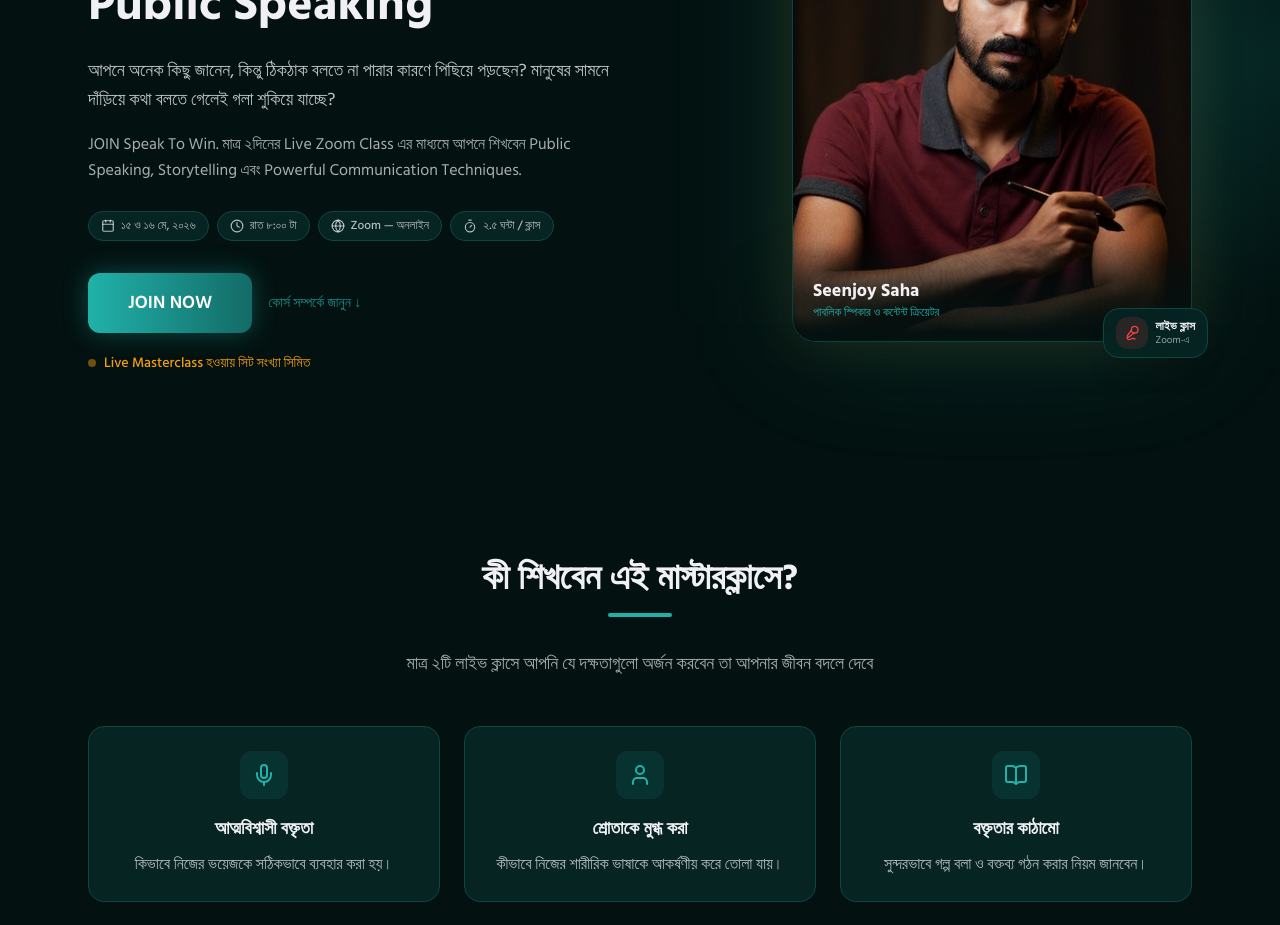
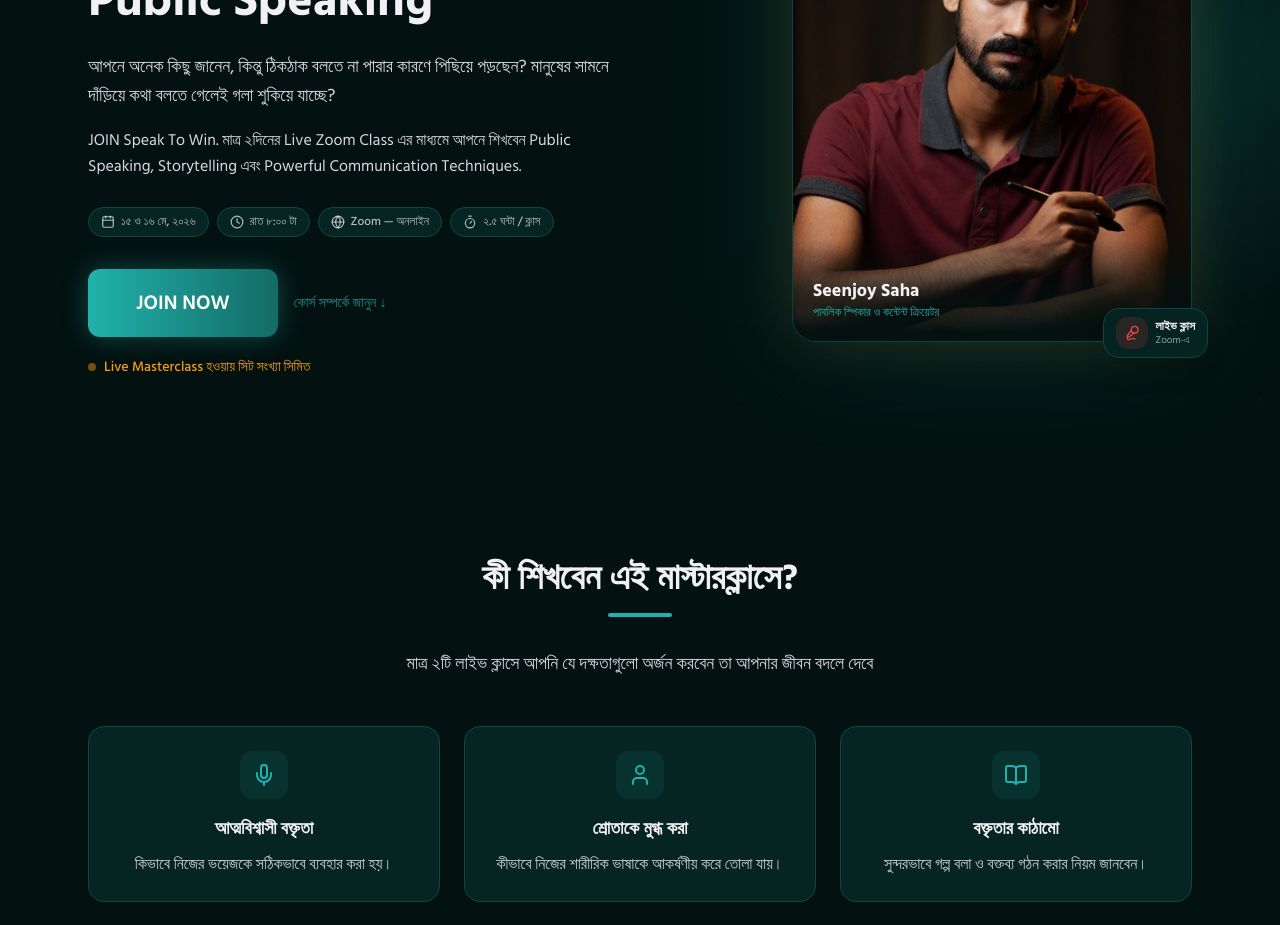
Before and after one commit to shihabhq/seenjoy-academy, a Next.js app: page / in a window 1280 px wide. Shown: the part 340-1265 px from the top of the page. Built offline with nearby package versions, Linux system fonts and the light colour scheme.

Commit message:
minor bug fixed

```diff
--- a/src/components/landing/HeroSection.tsx
+++ b/src/components/landing/HeroSection.tsx
@@ -123,7 +123,7 @@ export default function HeroSection() {
           SPEAK TO WIN:{" "}
           <span className="relative text-accent-gold">
             LIVE MASTERCLASS
-            <span className="absolute -bottom-1 left-0 right-0 h-0.5 bg-gradient-to-r from-accent-gold to-transparent rounded-full" />
+            {/* <span className="absolute -bottom-1 left-0 right-0 h-0.5 bg-gradient-to-r from-accent-gold to-transparent rounded-full" /> */}
           </span>{" "}
           on Communication and Public Speaking
         </motion.h1>
@@ -141,7 +141,7 @@ export default function HeroSection() {
               SPEAK TO WIN:{" "}
               <span className="relative text-accent-gold">
                 LIVE MASTERCLASS
-                <span className="absolute -bottom-1 left-0 right-0 h-0.5 bg-gradient-to-r from-accent-gold to-transparent rounded-full" />
+                {/* <span className="absolute -bottom-1 left-0 right-0 h-0.5 bg-gradient-to-r from-accent-gold to-transparent rounded-full" /> */}
               </span>{" "}
               on Communication and Public Speaking
             </motion.h1>
@@ -150,7 +150,7 @@ export default function HeroSection() {
               initial={{ opacity: 0, y: 20 }}
               animate={{ opacity: 1, y: 0 }}
               transition={{ duration: 0.5, delay: 0.2 }}
-              className="text-sm md:text-lg text-text-primary/80 mb-4 leading-relaxed"
+              className="text-base md:text-lg text-text-primary/90 mb-4 leading-relaxed"
             >
               {HERO.subHeadline}
             </motion.p>
@@ -159,7 +159,7 @@ export default function HeroSection() {
               initial={{ opacity: 0, y: 20 }}
               animate={{ opacity: 1, y: 0 }}
               transition={{ duration: 0.5, delay: 0.3 }}
-              className="text-text-primary/70 leading-relaxed mb-7 text-base"
+              className="text-text-primary/90 leading-relaxed mb-7 text-base"
             >
               {HERO.description}
             </motion.p>
@@ -205,7 +205,7 @@ export default function HeroSection() {
               className="flex flex-col sm:flex-row items-stretch sm:items-center gap-4 mb-5"
             >
               <Link href="/checkout" className="w-full sm:w-auto">
-                <Button size="lg" className="w-full sm:w-auto">
+                <Button size="xl" className="w-full sm:w-auto">
                   JOIN NOW
                 </Button>
               </Link>
--- a/src/components/landing/WhatYouLearn.tsx
+++ b/src/components/landing/WhatYouLearn.tsx
@@ -48,7 +48,7 @@ export default function WhatYouLearn() {
                 <h3 className="text-text-primary text-center font-semibold text-lg mb-2">
                   {outcome.title}
                 </h3>
-                <p className="text-text-primary/75 text-center leading-relaxed">
+                <p className="text-text-primary/85 text-center leading-relaxed">
                   {outcome.description}
                 </p>
               </Card>
--- a/src/components/ui/Button.tsx
+++ b/src/components/ui/Button.tsx
@@ -6,7 +6,7 @@ import { cn } from "@/lib/utils";
 import type { ComponentPropsWithoutRef } from "react";
 
 type ButtonVariant = "primary" | "secondary";
-type ButtonSize = "sm" | "md" | "lg";
+type ButtonSize = "sm" | "md" | "lg" | "xl";
 
 interface ButtonProps extends ComponentPropsWithoutRef<"button"> {
   variant?: ButtonVariant;
@@ -19,6 +19,7 @@ const sizeClasses: Record<ButtonSize, string> = {
   sm: "px-5 py-2 text-sm",
   md: "px-8 py-3.5 text-base",
   lg: "px-10 py-4 text-lg",
+  xl: "px-12 py-5 text-xl",
 };
 
 const variantClasses: Record<ButtonVariant, string> = {
--- a/src/components/ui/SectionHeading.tsx
+++ b/src/components/ui/SectionHeading.tsx
@@ -35,7 +35,7 @@ export default function SectionHeading({
         )}
       </h2>
       {subtitle && (
-        <p className="text-text-primary/70 text-lg max-w-2xl mx-auto leading-relaxed mt-4">
+        <p className="text-text-primary/90 text-lg max-w-2xl mx-auto leading-relaxed mt-4">
           {subtitle}
         </p>
       )}
```
